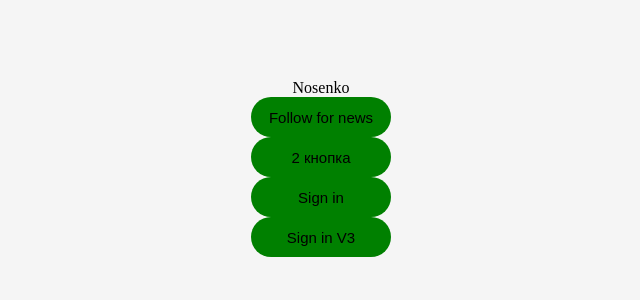
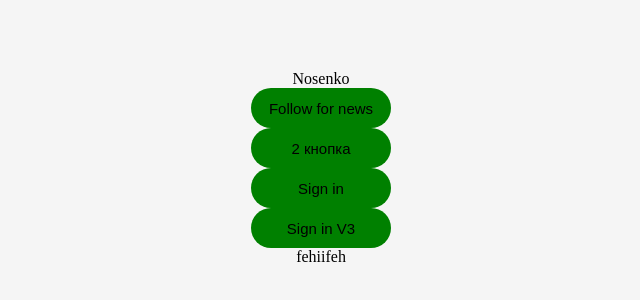
Before and after one commit to hype122/curserwork, a plain HTML site: page index.html in a window 1280 px wide. Shown: the part 232-532 px from the top of the page, without its empty margins (319-959 px from the left). Drawn offline with Linux system fonts and the light colour scheme.

Commit message:
New text

```diff
--- a/index.html
+++ b/index.html
@@ -14,6 +14,7 @@
         <button >2 кнопка</button>
         <button>Sign in</button>
         <button>Sign in V3</button>
+        fehiifeh
     </div>
 
 </body>
```
